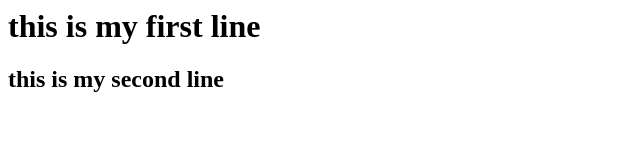
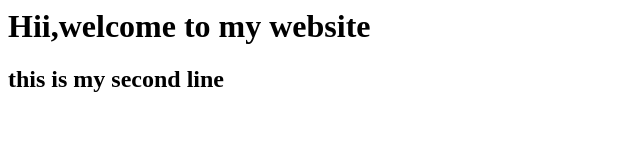
Before and after one commit to skumawat08/webpage, a plain HTML site: page index.html in a window 1280 px wide. Shown: the whole page, without its empty margins (0-640 px from the left). Drawn offline with Linux system fonts and the light colour scheme.

Commit message:
edit the first line

```diff
--- a/index.html
+++ b/index.html
@@ -1,2 +1,2 @@
-<h1>this is my first line</h1>
+<h1>Hii,welcome to  my website</h1>
 <h2>this is my second line</h2>
```
